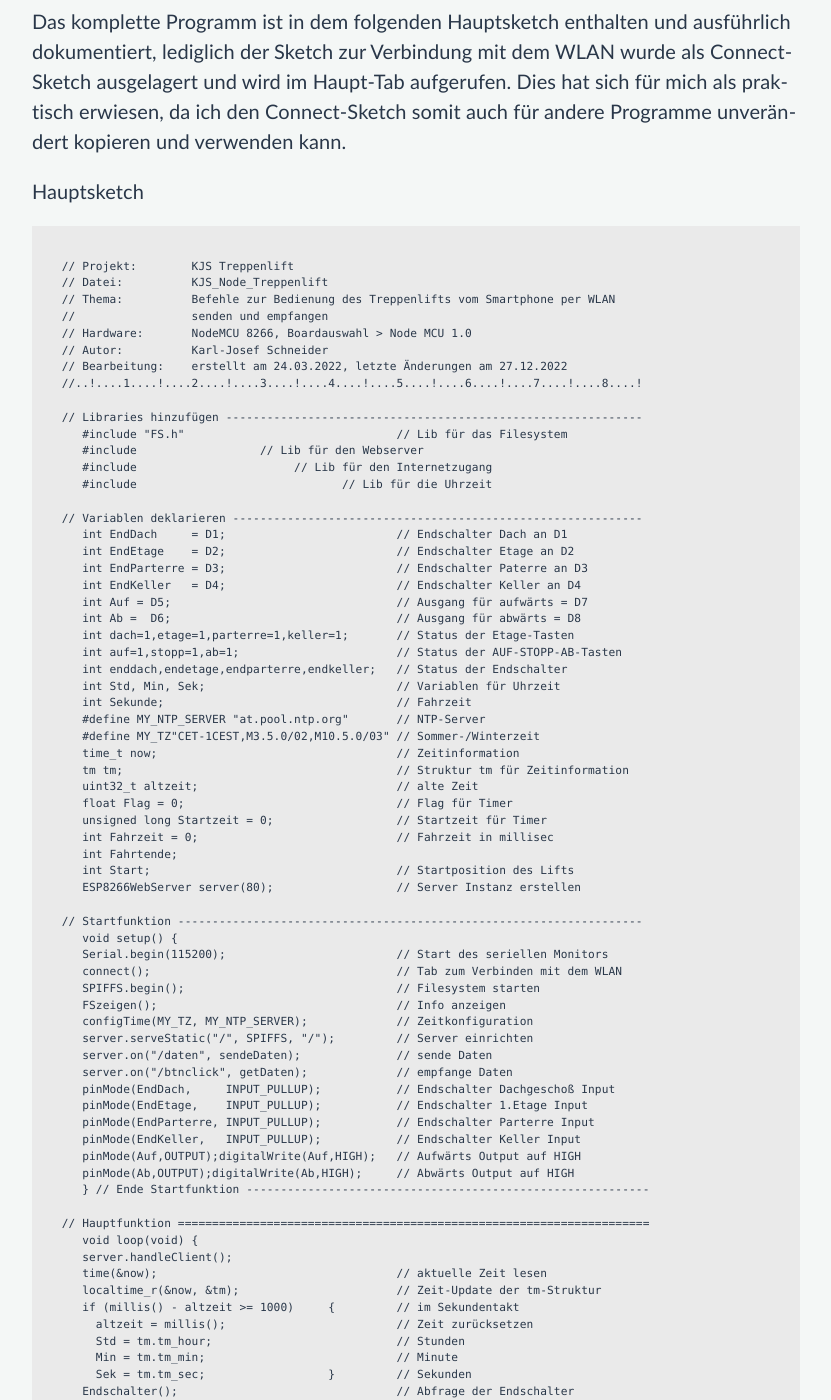
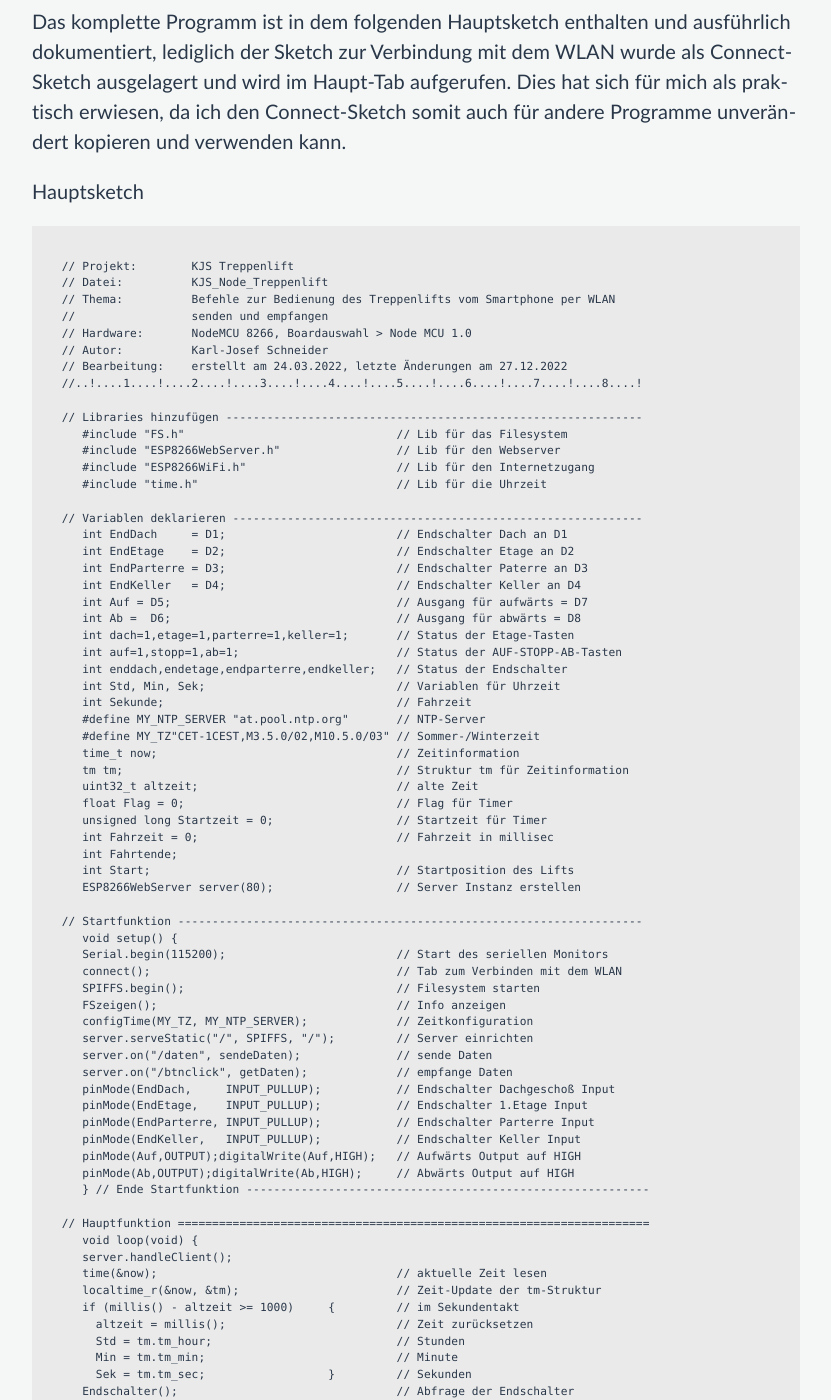
Before and after one commit to karljosefschneider/karljosefschneider.de, a Jekyll site: the page built from _haus/treppenlift.html, in a window 1280 px wide and 1400 px high, scrolled down 3979 px. Shown: the whole window, without its empty margins (224-1055 px from the left). Built offline with Jekyll 4.4.1, drawn with Linux system fonts in a browser that asks for light colours; some of the changed text lies outside the part shown.

Commit message:
Update treppenlift.html

```diff
--- a/_haus/treppenlift.html
+++ b/_haus/treppenlift.html
@@ -143,9 +143,9 @@ order: 5
 
   // Libraries hinzufügen -------------------------------------------------------------
      #include "FS.h"                               // Lib für das Filesystem
-     #include <ESP8266WebServer.h>                 // Lib für den Webserver
-     #include <ESP8266WiFi.h>                      // Lib für den Internetzugang
-     #include <time.h>                             // Lib für die Uhrzeit
+     #include "ESP8266WebServer.h"                 // Lib für den Webserver
+     #include "ESP8266WiFi.h"                      // Lib für den Internetzugang
+     #include "time.h"                             // Lib für die Uhrzeit
 
   // Variablen deklarieren ------------------------------------------------------------
      int EndDach     = D1;                         // Endschalter Dach an D1
```
